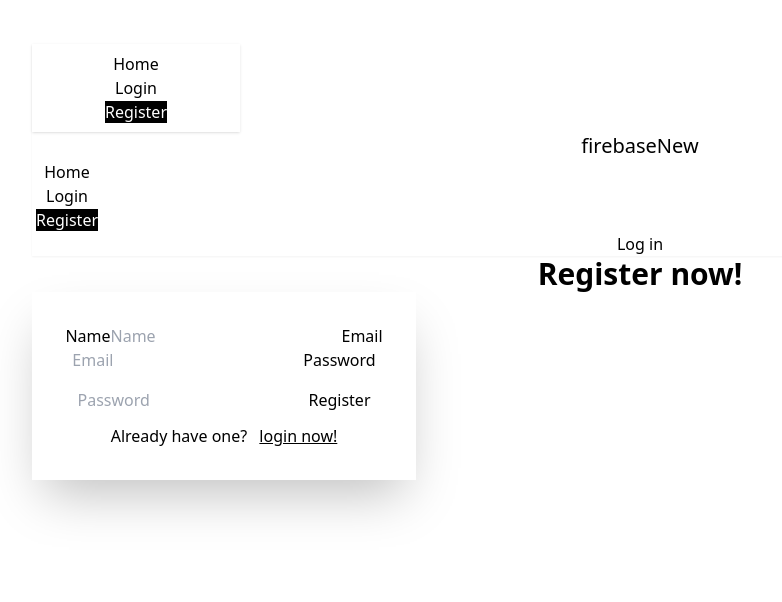
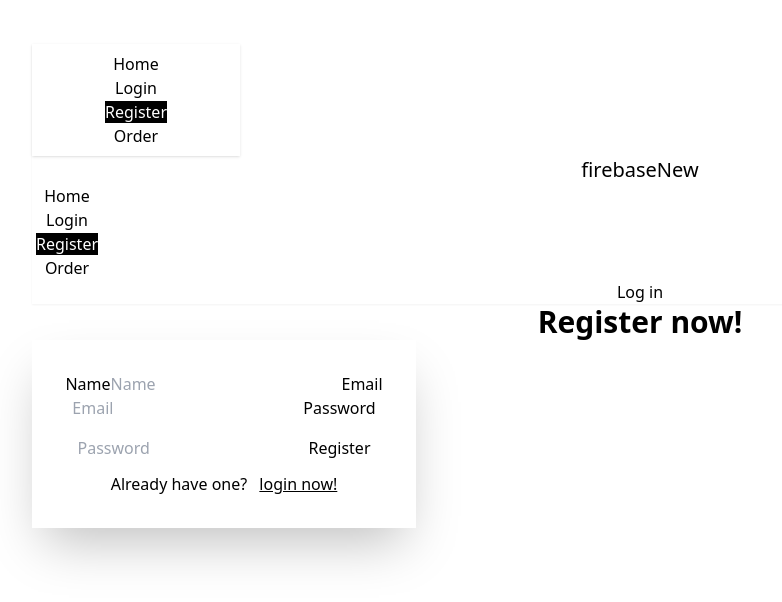
Before and after one commit to mahdi33-gk/firebaseNew, a React (Vite) app: page /register in a window 1280 px wide. Shown: the top 602 px of the page, without its empty margins (0-782 px from the left). Built offline with nearby package versions, Linux system fonts and the light colour scheme; no server answers.

Commit message:
order page added

```diff
--- a/src/Navbar.jsx
+++ b/src/Navbar.jsx
@@ -14,6 +14,9 @@
       </li>
       <li>
         <NavLink to={'/register'}>Register</NavLink>
+      </li>
+      <li>
+        <NavLink to={'/order'}>Order</NavLink>
       </li>
 
     </>
--- /dev/null
+++ b/src/Order.jsx
@@ -0,0 +1,13 @@
+import React from 'react';
+
+const Order = () => {
+    return (
+        <div>
+            <li>1</li>
+            <li>2</li>
+            <li>3</li>
+        </div>
+    );
+};
+
+export default Order;
--- a/src/main.jsx
+++ b/src/main.jsx
@@ -9,6 +9,7 @@
 import Login from "./Login.jsx";
 import Register from "./Register.jsx";
 import AuthProvider from "./AuthProvider.jsx";
+import Order from "./Order.jsx";
 
 const router = createBrowserRouter([
   {
@@ -28,6 +29,10 @@
         path: "register",
         element: <Register></Register>,
       },
+      {
+        path: 'order',
+        element: <Order></Order>
+      }
     ],
   },
 ]);
```
